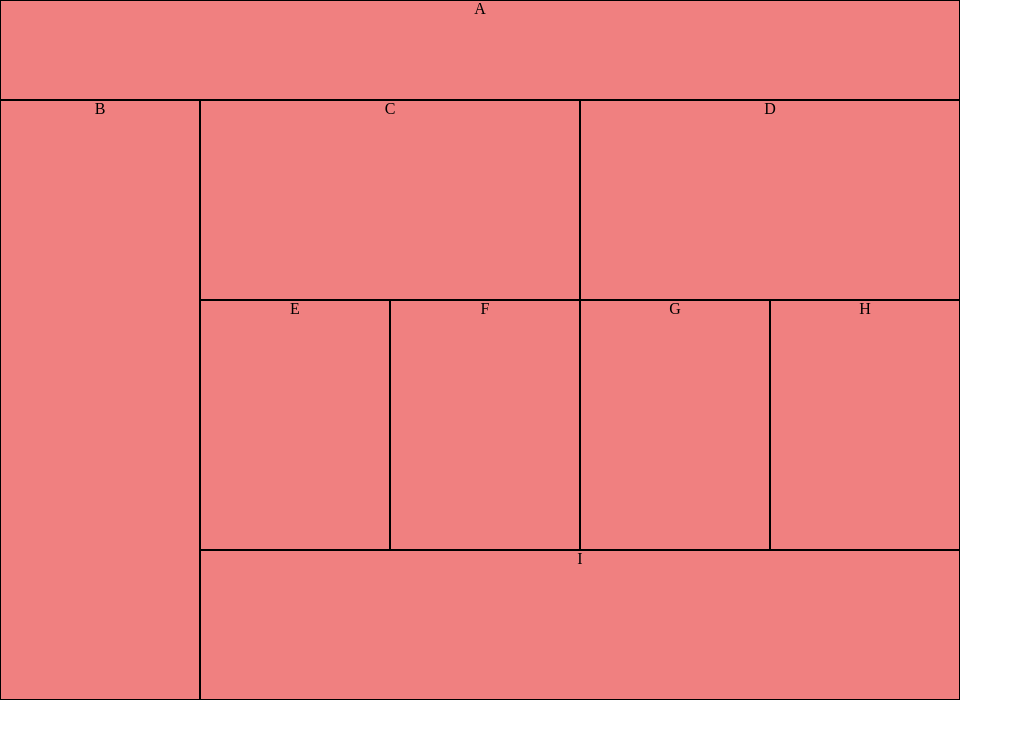
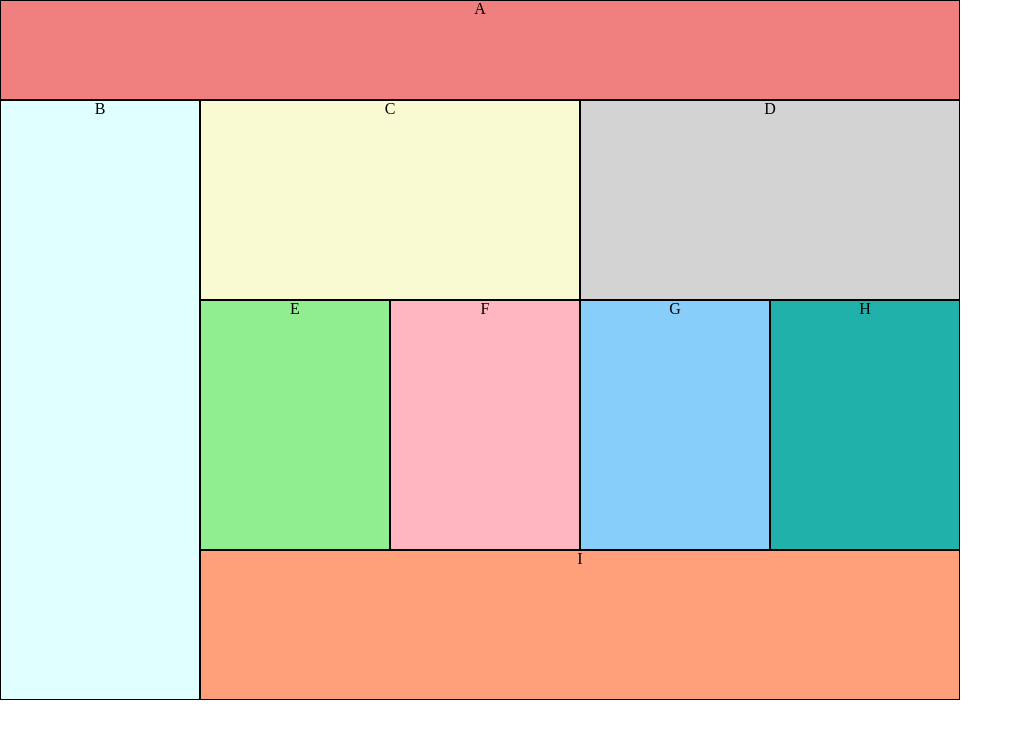
Before and after one commit to thornrae/lab-01, a plain HTML site: page index.html in a window 1280 px wide. Shown: the whole page, without its empty margins (0-1023 px from the left). Drawn offline with Linux system fonts and the light colour scheme.

Commit message:
added background color to each box

```diff
--- a/styles/base.css
+++ b/styles/base.css
@@ -7,9 +7,9 @@ header {
   background-color: gray;
 }
 
-main {
+/* main {
   background-color: gray;
-}
+} */
 
 *{
   box-sizing: border-box;
--- a/styles/layout.css
+++ b/styles/layout.css
@@ -9,18 +9,22 @@ div {
 
 #a {
   height: 75px;
+  background-color: lightcoral;
 }
 
 #b {
   height: 150px;
+  background-color: lightcyan;
 }
 
 #c{
   height: 125px;
+  background-color: lightgoldenrodyellow;
 }
 
 #d{
   height: 125px;
+  background-color: lightgray
 }
 
 /* .efgh{
@@ -32,32 +36,36 @@ div {
   height: 250px;
   width: 240px;
   float: left;
+  background-color: lightgreen;
 }
 #f{
   height: 250px;
   width: 240px;
   float:right;
+  background-color: lightpink
 }
 #g{
   height: 250px;
   width: 240px;
   float: left;
+  background-color: lightskyblue
 }
 #h{
   height: 250px;
   width: 240px;
   float: right;
+  background-color: lightseagreen
 }
 
 #i{
   clear: both;
   height:80px;
+  background-color: lightsalmon;
 }
 
 @media( min-width:767px){
   main, section {
     width: 960px;
-    background-color: lightcoral;
   }
 
   #a {
```
